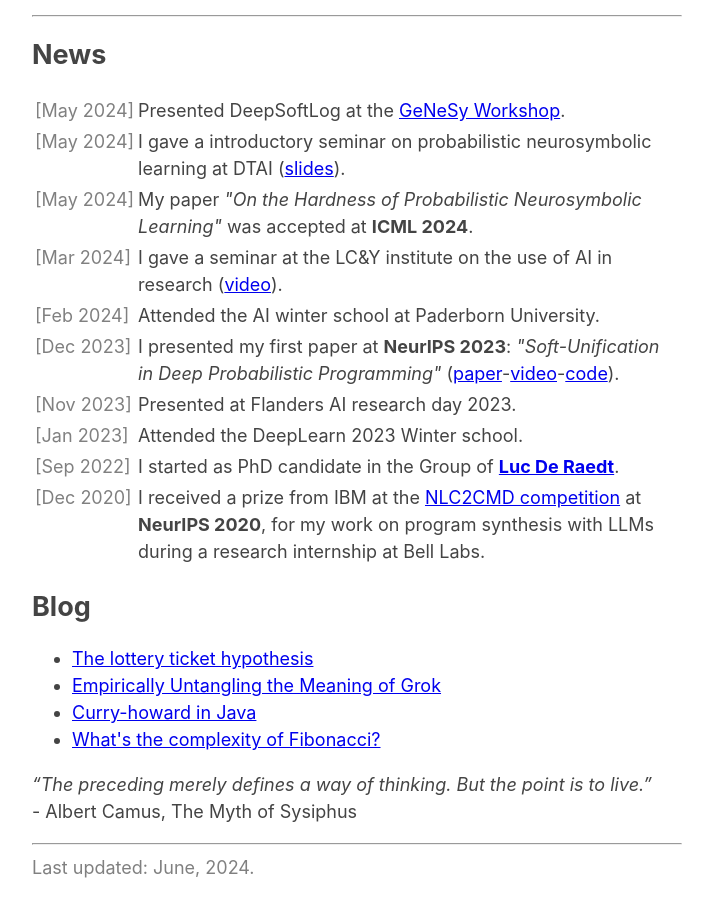
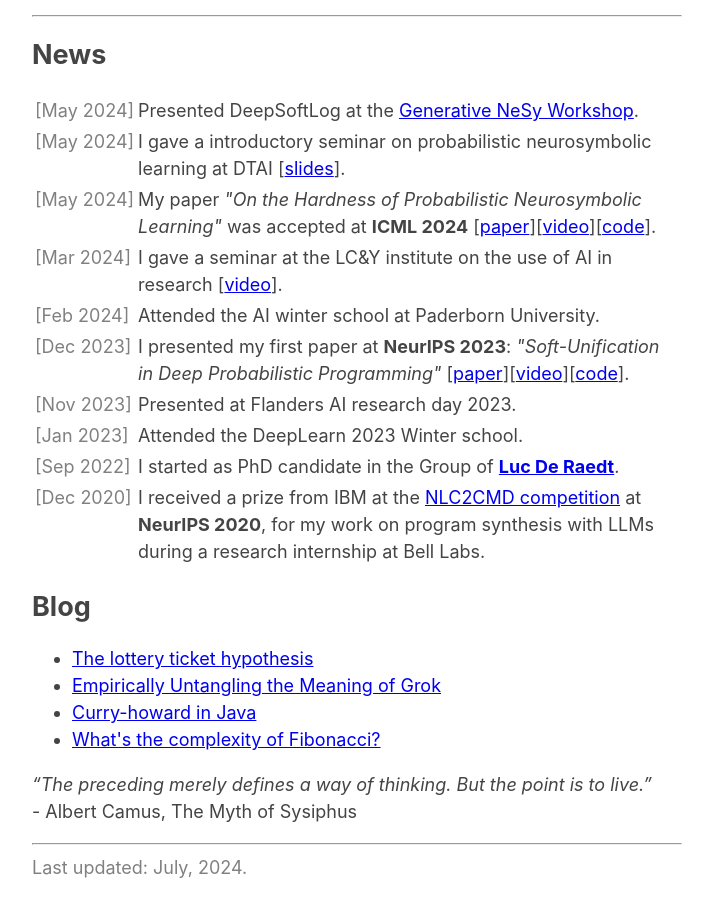
Before and after one commit to jjcmoon/jjcmoon.github.io, a plain HTML site: page index.html in a window 1280 px wide. Shown: the part 207-1124 px from the top of the page, without its empty margins (283-996 px from the left). Drawn offline with Linux system fonts and the light colour scheme.

Commit message:
added ICML paper links

```diff
--- a/index.html
+++ b/index.html
@@ -36,19 +36,19 @@
 <table>
   <tr>
     <td class="news">[May 2024]</td>
-    <td>Presented DeepSoftLog at the <a href="https://sites.google.com/view/genesy2024/">GeNeSy Workshop</a>.</td>
+    <td>Presented DeepSoftLog at the <a href="https://sites.google.com/view/genesy2024/">Generative NeSy Workshop</a>.</td>
   </tr>
   <tr>
     <td class="news">[May 2024]</td>
-    <td>I gave a introductory seminar on probabilistic neurosymbolic learning at DTAI (<a href="assets/slides/probabilistic_nesy.pdf">slides</a>).</td>
+    <td>I gave a introductory seminar on probabilistic neurosymbolic learning at DTAI [<a href="assets/slides/probabilistic_nesy.pdf">slides</a>].</td>
   </tr>
   <tr>
     <td class="news">[May 2024]</td>
-    <td>My paper <i>"On the Hardness of Probabilistic Neurosymbolic Learning"</i> was accepted at <b>ICML 2024</b>. </td>
+    <td>My paper <i>"On the Hardness of Probabilistic Neurosymbolic Learning"</i> was accepted at <b>ICML 2024</b> [<a href="https://arxiv.org/pdf/2406.04472">paper</a>][<a href="https://www.youtube.com/watch?v=sWJU9dag5i8">video</a>][<a href="https://github.com/jjcmoon/hardness-nesy">code</a>]. </td>
   </tr>
   <tr>
     <td class="news">[Mar 2024]</td>
-    <td>I gave a seminar at the LC&Y institute on the use of AI in research (<a href="https://www.youtube.com/watch?v=OWFxO3Hb83Y">video</a>).</td>
+    <td>I gave a seminar at the LC&Y institute on the use of AI in research [<a href="https://www.youtube.com/watch?v=OWFxO3Hb83Y">video</a>].</td>
   </tr>
   <tr>
     <td class="news">[Feb 2024]</td>
@@ -56,7 +56,7 @@
   </tr>
   <tr>
     <td class="news">[Dec 2023]</td>
-    <td>I presented my first paper at <b>NeurIPS 2023</b>: <i>"Soft-Unification in Deep Probabilistic Programming"</i> (<a href="https://openreview.net/pdf?id=s86M8naPSv">paper</a>-<a href="https://www.youtube.com/watch?v=3yQbcer-suA">video</a>-<a href="https://github.com/jjcmoon/DeepSoftLog">code</a>).
+    <td>I presented my first paper at <b>NeurIPS 2023</b>: <i>"Soft-Unification in Deep Probabilistic Programming"</i> [<a href="https://openreview.net/pdf?id=s86M8naPSv">paper</a>][<a href="https://www.youtube.com/watch?v=3yQbcer-suA">video</a>][<a href="https://github.com/jjcmoon/DeepSoftLog">code</a>].
     </td>
   </tr>
   <tr>
@@ -69,7 +69,7 @@
   </tr>
   <tr>
     <td class="news">[Sep 2022]</td>
-    <td>I started as PhD candidate in the Group of <b><a href="https://wms.cs.kuleuven.be/people/lucderaedt">Luc De Raedt</a></b>. </td>
+    <td>I started as   PhD candidate in the Group of <b><a href="https://wms.cs.kuleuven.be/people/lucderaedt">Luc De Raedt</a></b>. </td>
   </tr>
   <tr>
     <td class="news">[Dec 2020]</td>
@@ -93,7 +93,7 @@
 
 <hr>
 <div style="color:gray">
-Last updated: June, 2024.
+Last updated: July, 2024.
 </div>
 
 </body>
```
